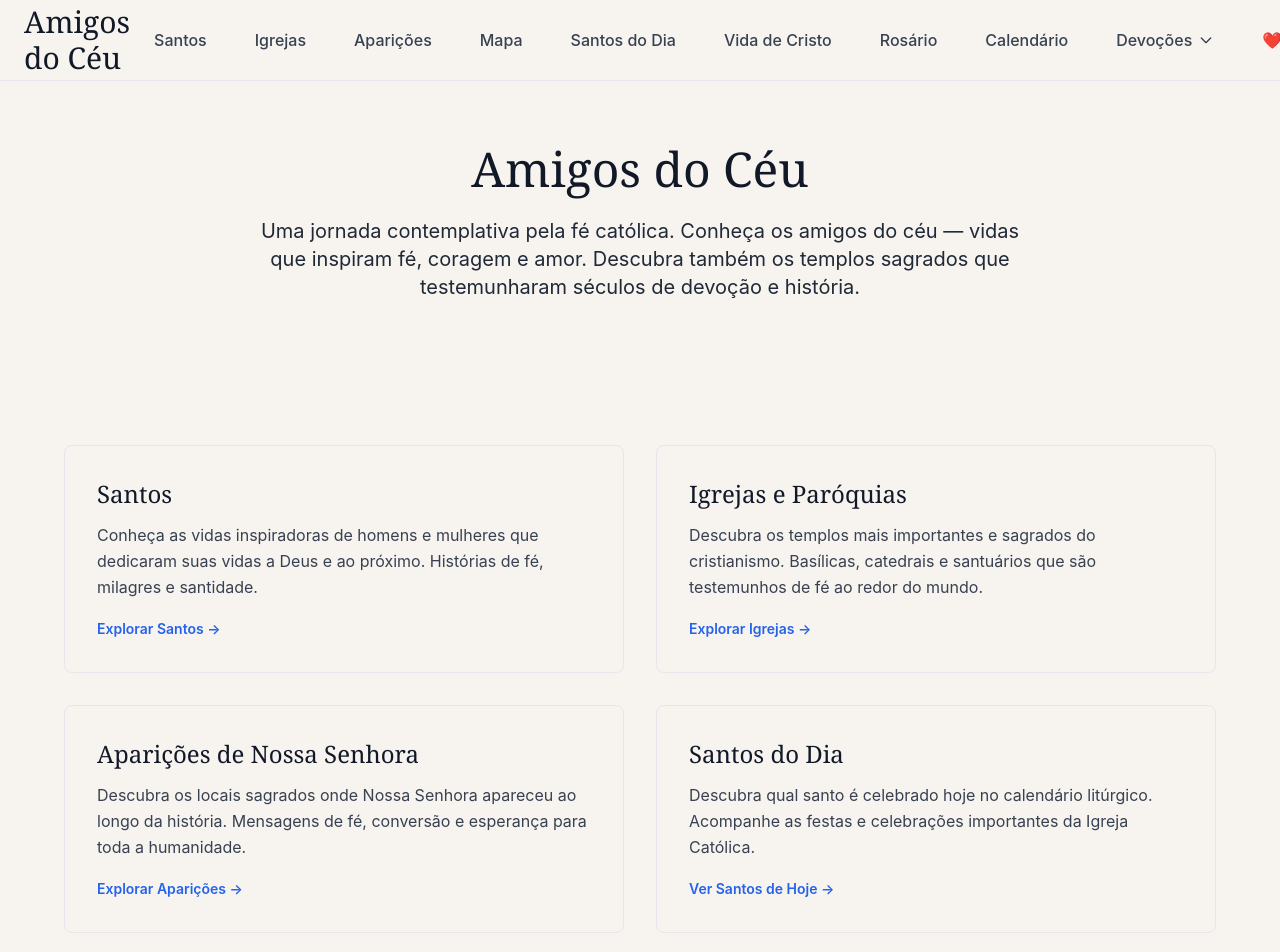
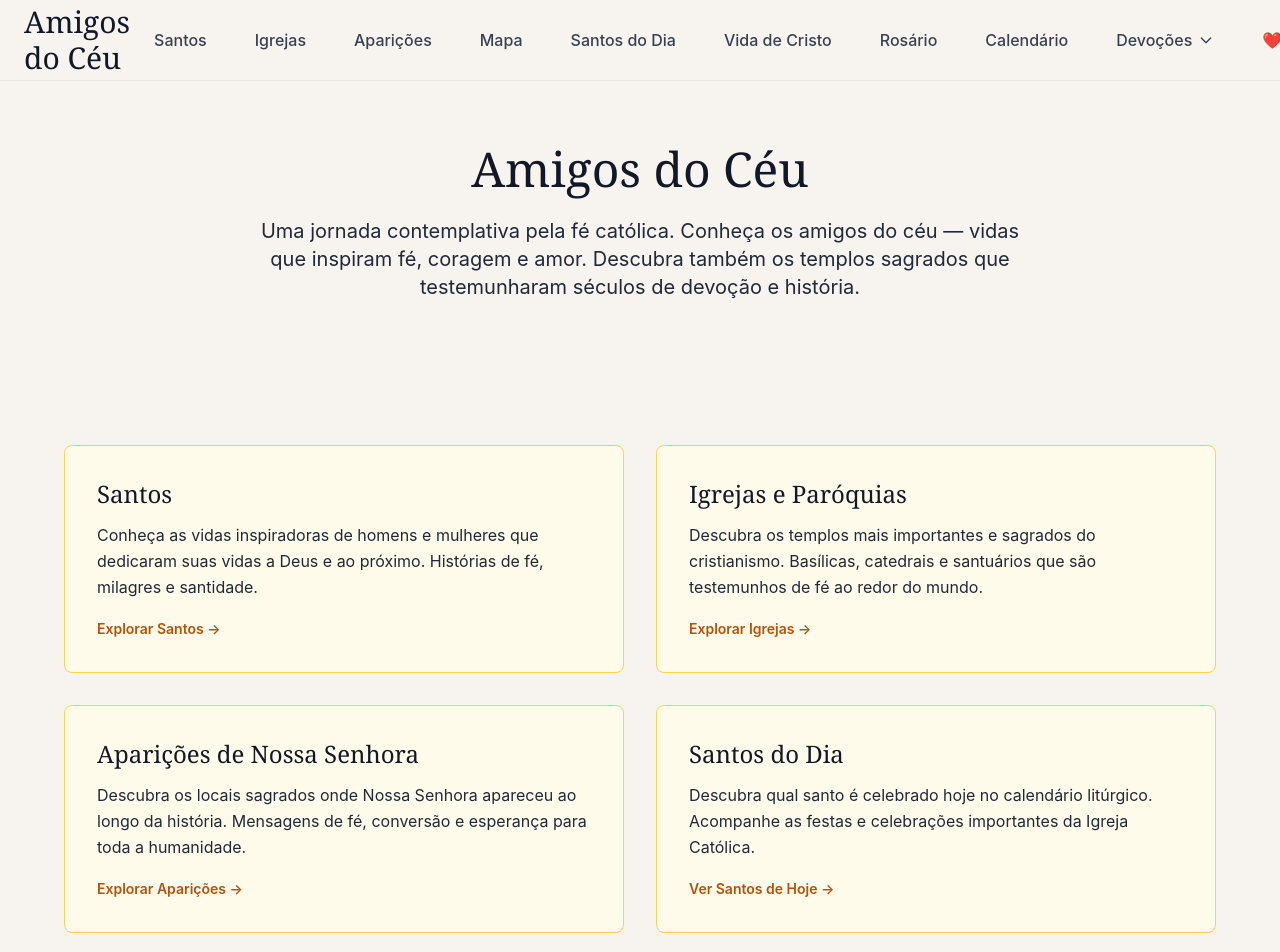
Before and after one commit to edubriguenti/amigosdoceu, a Next.js app: page / in a window 1280 px wide. Shown: the top 952 px of the page. Built offline with nearby package versions, Linux system fonts and the light colour scheme.

Commit message:
feat: aplica estilo âmbar em todos os blocos principais
Padroniza todos os blocos principais (Santos, Igrejas, Aparições
e Santos do Dia) com o mesmo estilo visual âmbar que destaca
o conteúdo litúrgico: bg-amber-50, border-amber-300, e accent
âmbar nos links e hovers.

```diff
--- a/pages/index.js
+++ b/pages/index.js
@@ -20,52 +20,52 @@ export default function Home() {
         <section className="py-12">
           <div className="grid grid-cols-1 md:grid-cols-2 gap-8 max-w-6xl mx-auto mb-8">
             <Link href="/santos" className="group">
-              <div className="border border-gray-200 rounded-lg p-8 hover:shadow-lg transition-all focus:outline-none focus:ring-2 focus:ring-blue-500 focus:ring-offset-2">
-                <h2 className="text-2xl font-serif mb-3 group-hover:text-blue-600 transition-colors">Santos</h2>
-                <p className="text-gray-700 mb-4 leading-relaxed">
+              <div className="border border-amber-300 bg-amber-50 rounded-lg p-8 hover:shadow-lg transition-all focus:outline-none focus:ring-2 focus:ring-amber-500 focus:ring-offset-2">
+                <h2 className="text-2xl font-serif mb-3 group-hover:text-amber-700 transition-colors">Santos</h2>
+                <p className="text-gray-800 mb-4 leading-relaxed">
                   Conheça as vidas inspiradoras de homens e mulheres que dedicaram suas vidas a Deus
                   e ao próximo. Histórias de fé, milagres e santidade.
                 </p>
-                <span className="text-sm font-semibold text-blue-600 group-hover:underline">
+                <span className="text-sm font-semibold text-amber-700 group-hover:underline">
                   Explorar Santos →
                 </span>
               </div>
             </Link>
 
             <Link href="/igrejas" className="group">
-              <div className="border border-gray-200 rounded-lg p-8 hover:shadow-lg transition-all focus:outline-none focus:ring-2 focus:ring-blue-500 focus:ring-offset-2">
-                <h2 className="text-2xl font-serif mb-3 group-hover:text-blue-600 transition-colors">Igrejas e Paróquias</h2>
-                <p className="text-gray-700 mb-4 leading-relaxed">
+              <div className="border border-amber-300 bg-amber-50 rounded-lg p-8 hover:shadow-lg transition-all focus:outline-none focus:ring-2 focus:ring-amber-500 focus:ring-offset-2">
+                <h2 className="text-2xl font-serif mb-3 group-hover:text-amber-700 transition-colors">Igrejas e Paróquias</h2>
+                <p className="text-gray-800 mb-4 leading-relaxed">
                   Descubra os templos mais importantes e sagrados do cristianismo. Basílicas, catedrais
                   e santuários que são testemunhos de fé ao redor do mundo.
                 </p>
-                <span className="text-sm font-semibold text-blue-600 group-hover:underline">
+                <span className="text-sm font-semibold text-amber-700 group-hover:underline">
                   Explorar Igrejas →
                 </span>
               </div>
             </Link>
 
             <Link href="/aparicoes" className="group">
-              <div className="border border-gray-200 rounded-lg p-8 hover:shadow-lg transition-all focus:outline-none focus:ring-2 focus:ring-blue-500 focus:ring-offset-2">
-                <h2 className="text-2xl font-serif mb-3 group-hover:text-blue-600 transition-colors">Aparições de Nossa Senhora</h2>
-                <p className="text-gray-700 mb-4 leading-relaxed">
+              <div className="border border-amber-300 bg-amber-50 rounded-lg p-8 hover:shadow-lg transition-all focus:outline-none focus:ring-2 focus:ring-amber-500 focus:ring-offset-2">
+                <h2 className="text-2xl font-serif mb-3 group-hover:text-amber-700 transition-colors">Aparições de Nossa Senhora</h2>
+                <p className="text-gray-800 mb-4 leading-relaxed">
                   Descubra os locais sagrados onde Nossa Senhora apareceu ao longo da história.
                   Mensagens de fé, conversão e esperança para toda a humanidade.
                 </p>
-                <span className="text-sm font-semibold text-blue-600 group-hover:underline">
+                <span className="text-sm font-semibold text-amber-700 group-hover:underline">
                   Explorar Aparições →
                 </span>
               </div>
             </Link>
 
             <Link href="/santos-do-dia" className="group">
-              <div className="border border-gray-200 rounded-lg p-8 hover:shadow-lg transition-all focus:outline-none focus:ring-2 focus:ring-blue-500 focus:ring-offset-2">
-                <h2 className="text-2xl font-serif mb-3 group-hover:text-blue-600 transition-colors">Santos do Dia</h2>
-                <p className="text-gray-700 mb-4 leading-relaxed">
+              <div className="border border-amber-300 bg-amber-50 rounded-lg p-8 hover:shadow-lg transition-all focus:outline-none focus:ring-2 focus:ring-amber-500 focus:ring-offset-2">
+                <h2 className="text-2xl font-serif mb-3 group-hover:text-amber-700 transition-colors">Santos do Dia</h2>
+                <p className="text-gray-800 mb-4 leading-relaxed">
                   Descubra qual santo é celebrado hoje no calendário litúrgico. Acompanhe as festas
                   e celebrações importantes da Igreja Católica.
                 </p>
-                <span className="text-sm font-semibold text-blue-600 group-hover:underline">
+                <span className="text-sm font-semibold text-amber-700 group-hover:underline">
                   Ver Santos de Hoje →
                 </span>
               </div>
```
